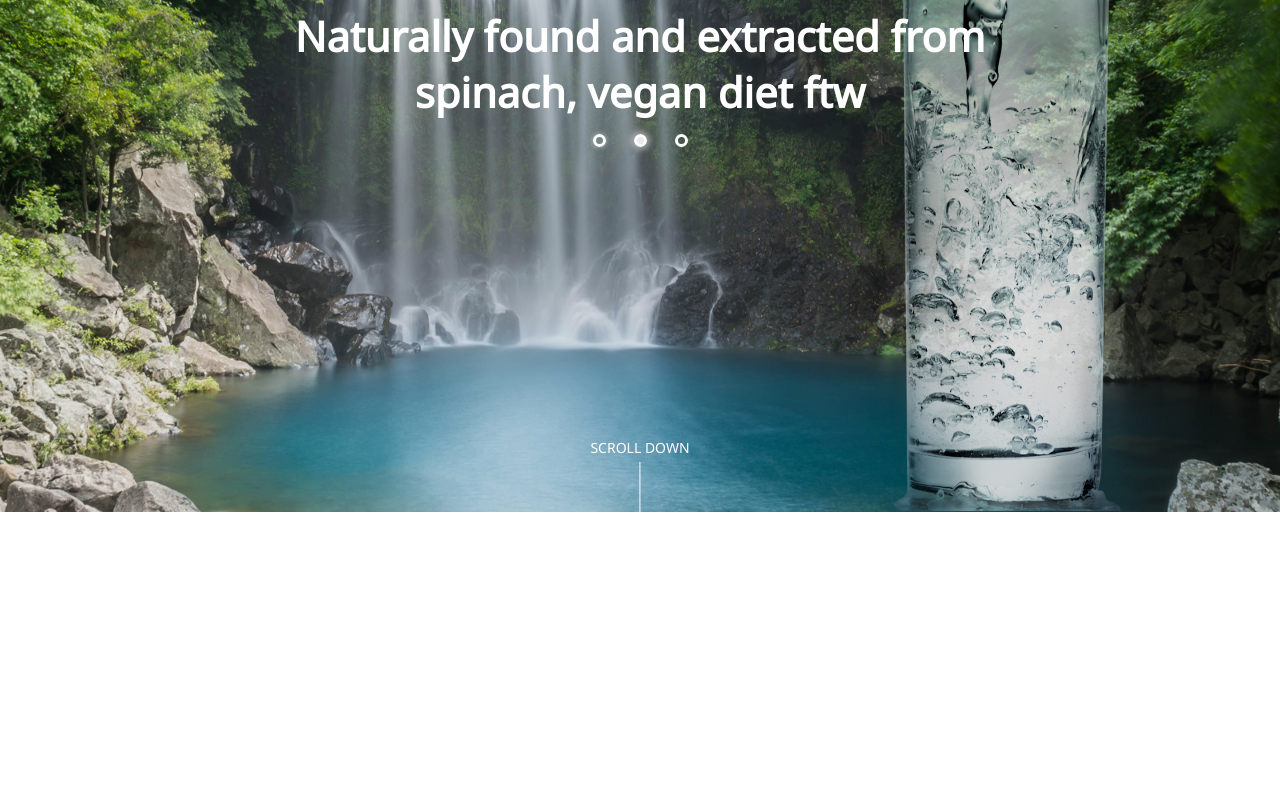
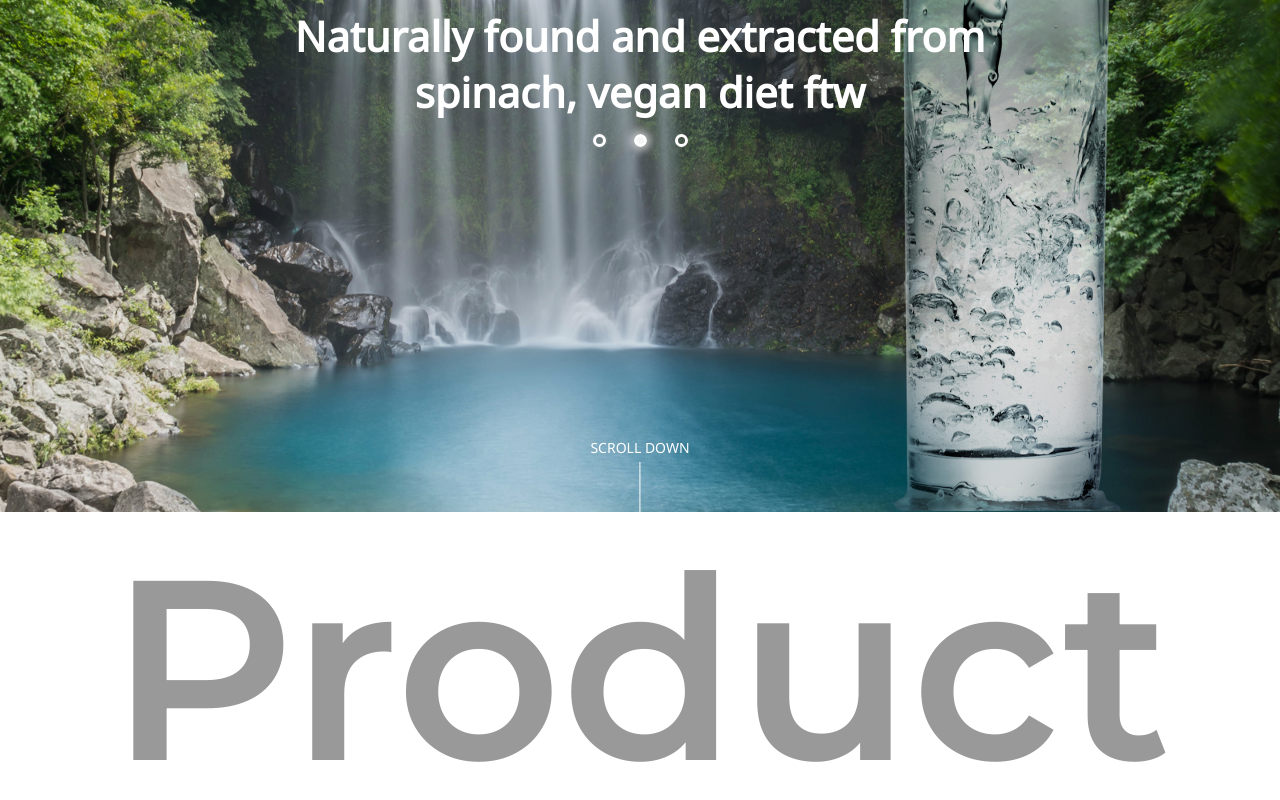
Before and after one commit to ATGphum/spinachclient, a React (Create React App) app: page / in a window 1280 px wide. Shown: the part 288-1088 px from the top of the page. Before the commit the page ends 800 px from the top, so only its background shows below. Built offline with nearby package versions, Linux system fonts and the light colour scheme.

Commit message:
various minor fixes

```diff
--- a/src/App.js
+++ b/src/App.js
@@ -20,6 +20,8 @@ function App() {
 
   const controlNavbar = () => {
     let currentPosition = window.scrollY
+    console.log("current " + currentPosition)
+    console.log("last " + lastScrollPosition)
     if (currentPosition > lastScrollPosition) {
       setShow(false)
     } else {
--- a/src/Home.js
+++ b/src/Home.js
@@ -1,5 +1,6 @@
 import "./Home.css"
 import Slideshow from "./Slideshow"
+import PageTitle from "./PageTitle"
 
 export default function Home() {
     return (
@@ -12,6 +13,8 @@ export default function Home() {
 
 function SecondPage() {
     return (
-        <div className="SecondPage"></div>
+        <div className="SecondPage">
+            <PageTitle titleColor={"#999"} titleContent={"Product"}/>
+        </div>
     )
 }
--- a/src/PageTitle.css
+++ b/src/PageTitle.css
@@ -0,0 +1,5 @@
+.PageTitle {
+    font-family: "Montserrat";
+    font-size: 16rem;
+    font-weight: 600;;
+}
--- a/src/PageTitle.js
+++ b/src/PageTitle.js
@@ -1,3 +1,4 @@
+import "./PageTitle.css"
 
 export default function PageTitle(props){
 
@@ -10,6 +11,6 @@ export default function PageTitle(props){
     };
 
     return (
-        <div style={divStyle, 'PageTitle'}>{titleContent}</div>
+        <div style={divStyle} className='PageTitle'>{titleContent}</div>
     )
 }
--- a/src/Slideshow.js
+++ b/src/Slideshow.js
@@ -14,7 +14,6 @@ function Slide(props){
     const [show, setShow] = useState(false);
 
     useEffect(() => {
-        console.log(show)
         setShow(true)
         window.setTimeout(() => {setShow(false)}, slideDuration - 300)
     }, [slideNumber])
--- a/src/index.js
+++ b/src/index.js
@@ -5,7 +5,7 @@ import App from './App';
 import reportWebVitals from './reportWebVitals';
 import "@fontsource/open-sans";
 import "@fontsource/noto-sans";
-import "@fontsource/montserrat";
+import "@fontsource/montserrat/600.css";
 
 ReactDOM.render(
   <React.StrictMode>
```
